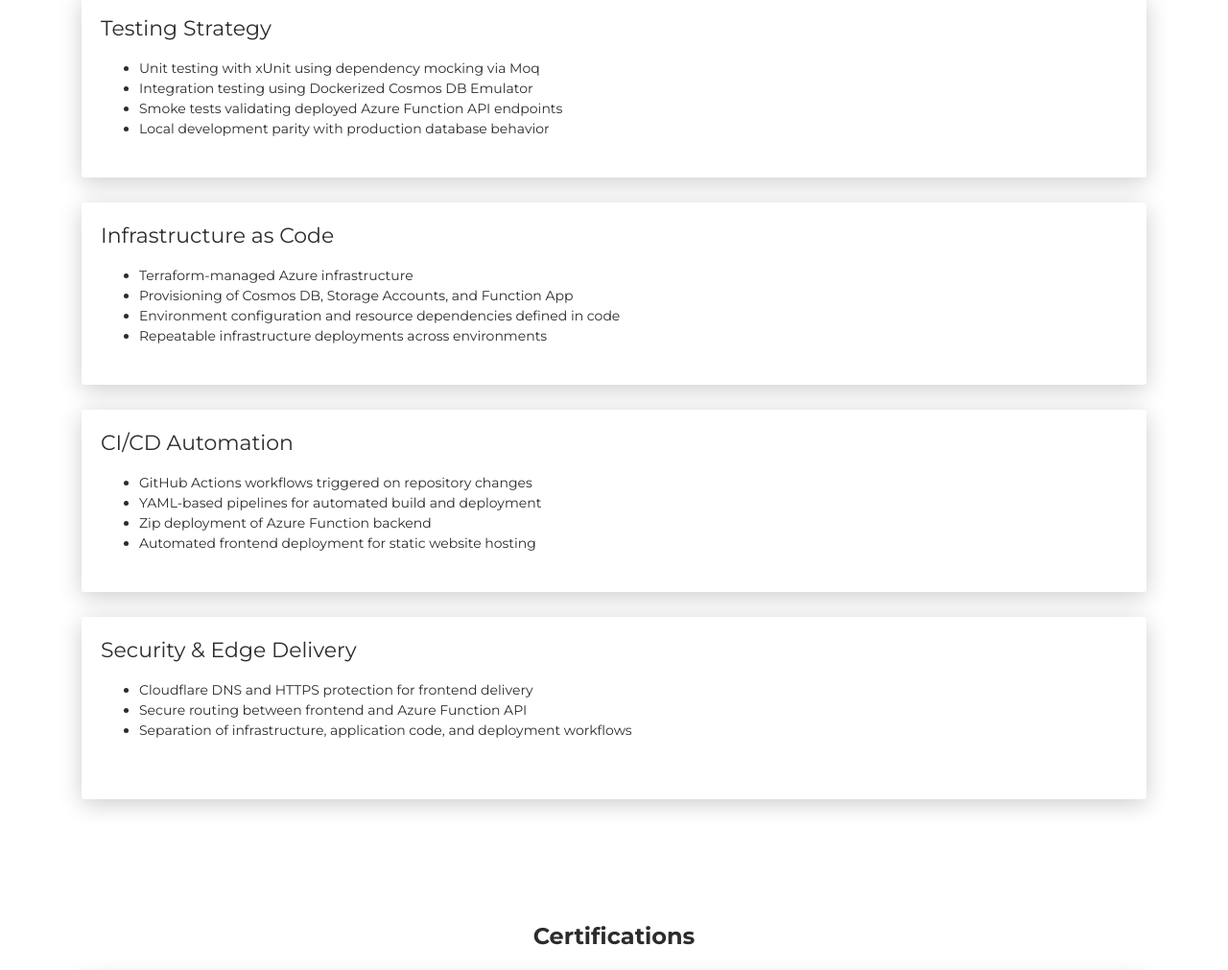
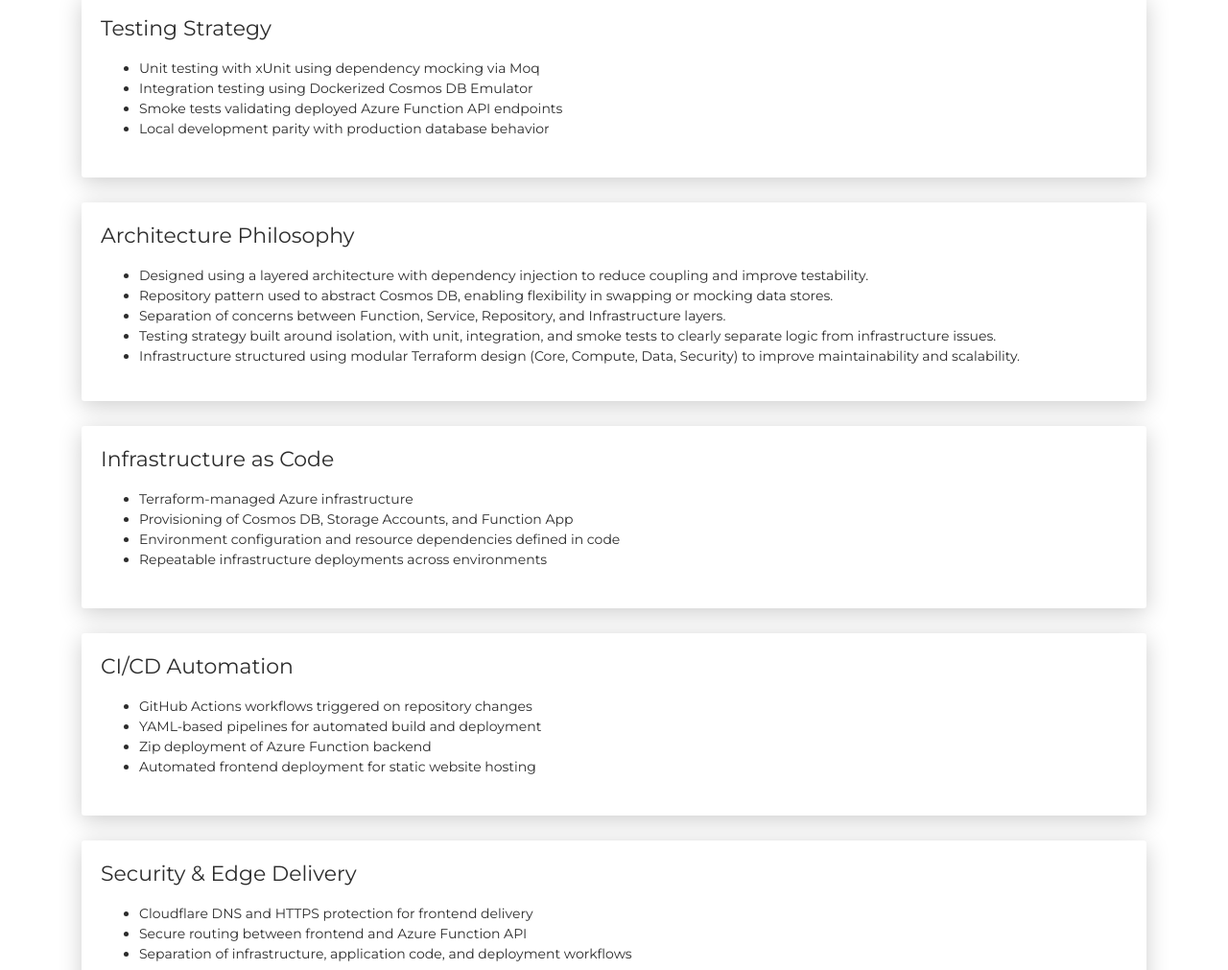
Before and after one commit to DrQ-14/CloudResumeSDK, a plain HTML site: page frontend/index.html in a window 1280 px wide. Shown: the part 2880-3891 px from the top of the page at 96% size. Drawn offline with Linux system fonts and the light colour scheme; no server answers.

Commit message:
Finalized readme (except diagrams), added license and aligned html to readme documentation.

```diff
--- a/frontend/index.html
+++ b/frontend/index.html
@@ -213,6 +213,23 @@
           </div>
         </div>
 
+        <div class="card" data-aos="fade-up" data-aos-delay="150">
+          <div class="card-body">
+            <div class="h5">Architecture Philosophy</div>
+            <ul>
+              <li>Designed using a layered architecture with dependency injection to reduce coupling and improve
+                testability.</li>
+              <li>Repository pattern used to abstract Cosmos DB, enabling flexibility in swapping or mocking data
+                stores.</li>
+              <li>Separation of concerns between Function, Service, Repository, and Infrastructure layers.</li>
+              <li>Testing strategy built around isolation, with unit, integration, and smoke tests to clearly separate
+                logic from infrastructure issues.</li>
+              <li>Infrastructure structured using modular Terraform design (Core, Compute, Data, Security) to improve
+                maintainability and scalability.</li>
+            </ul>
+          </div>
+        </div>
+
         <div class="card" data-aos="fade-up" data-aos-delay="200">
           <div class="card-body">
             <div class="h5">Infrastructure as Code</div>
```
Also changed, not shown: skleadme.md (+3 -5 lines), LICENSE.md (added).
